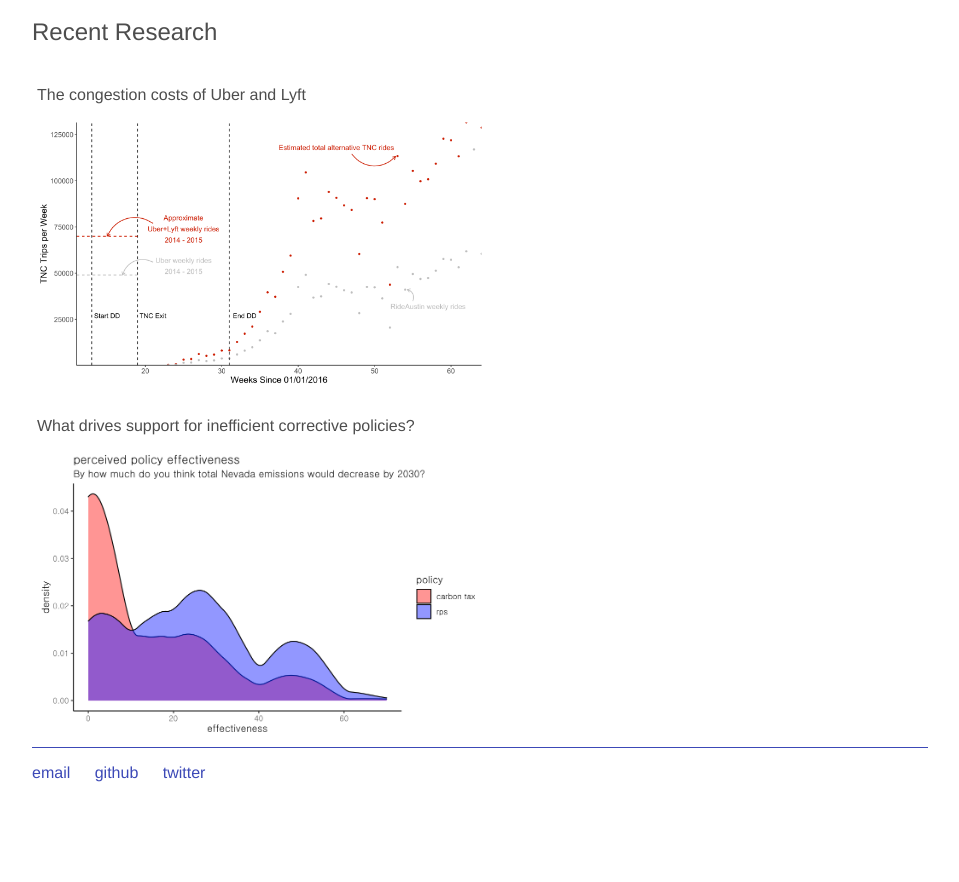
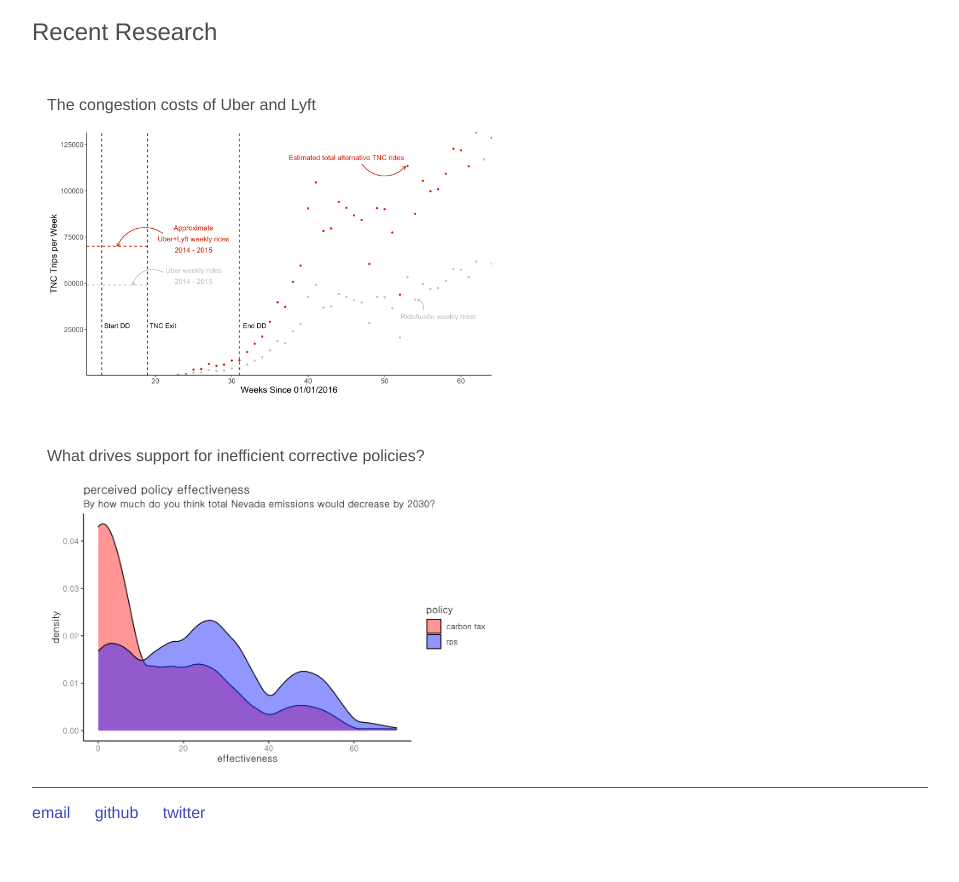
Before and after one commit to Matt-Tarduno/Matt-Tarduno.github.io, a Jekyll site: the page built from index.html, in a window 1280 px wide. Shown: the part 517-1399 px from the top of the page, without its empty margins (160-1119 px from the left). Built offline with Jekyll 4.4.1, drawn with Linux system fonts in a browser that asks for light colours; before the commit the page ends 1359 px from its top, so only the background shows below that.

Commit message:
Update main.css

```diff
--- a/css/main.css
+++ b/css/main.css
@@ -60,7 +60,8 @@ iframe{
 .column {
   float: left;
   width: 50%;
-  padding: 5px;
+  height: 100%;
+  padding: 15px;
 }
 
 /* Clear floats after image containers */
```
